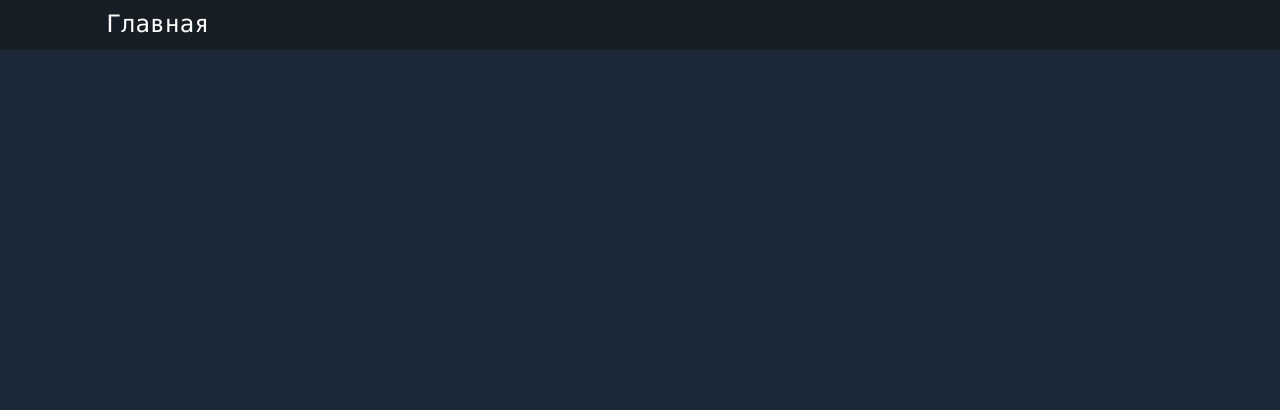
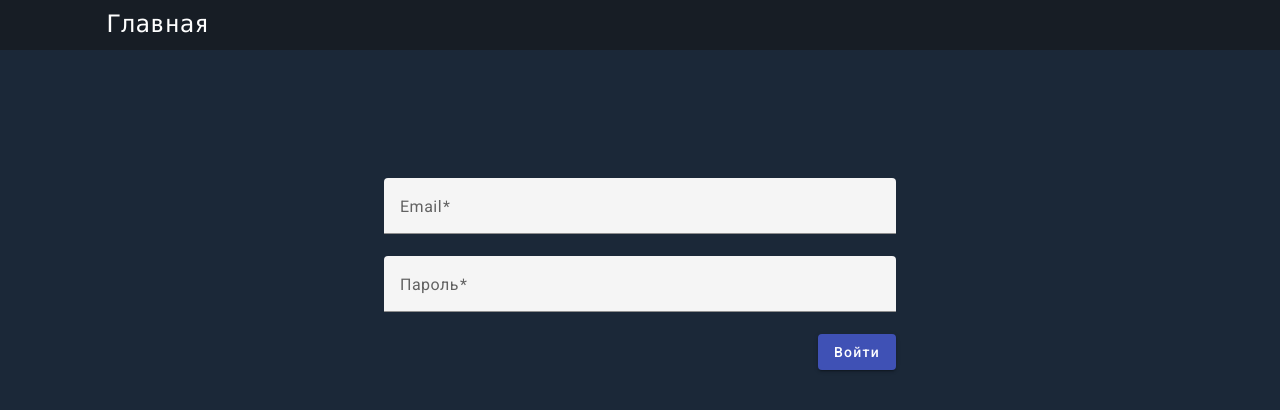
Before and after one commit to Ararat-M/angular-app, an Angular app: page /auth in a window 1280 px wide. Before the commit this address led to /. Shown: the top 410 px of the page. Built offline with nearby package versions, Linux system fonts and the light colour scheme.

Commit message:
update auth service

```diff
--- a/src/app/app-routing.module.ts
+++ b/src/app/app-routing.module.ts
@@ -6,8 +6,8 @@ import {authGuard} from "./guards/auth.guard";
 import {AuthComponent} from "./components/auth/auth.component";
 
 const routes: Routes = [
-  { path: "", component: AuthComponent, },
-  { path: "posts", component: PostListComponent, canActivate: [authGuard] },
+  { path: "", component: PostListComponent, canActivate: [authGuard] },
+  { path: "auth", component: AuthComponent},
   { path: "posts/:id", component: PostDetailComponent}
 ];
 
--- a/src/app/components/auth-form/auth-form.component.html
+++ b/src/app/components/auth-form/auth-form.component.html
@@ -7,7 +7,7 @@
       placeholder="Email"
       [formControl]="emailControl"
     >
-    <mat-error *ngIf="form.controls.email.hasError('required')">
+    <mat-error *ngIf="emailControl.hasError('required')">
       Пожалуйста, введите email
     </mat-error>
     <mat-error *ngIf="emailControl.hasError('email') && !emailControl.hasError('required')">
@@ -23,9 +23,19 @@
       placeholder="пароль"
       [formControl]="passwordControl"
     >
-    <mat-error *ngIf="form.controls.email.hasError('required')">
+    <mat-error *ngIf="passwordControl.hasError('required')">
       Пожалуйста, введите пароль
     </mat-error>
+    <mat-error *ngIf="passwordControl.hasError('minlength') && !passwordControl.hasError('required')">
+      Минимум 6 символов (введено {{ passwordControl.getError('minlength').actualLength }})
+    </mat-error>
   </mat-form-field>
-  <button mat-raised-button color="primary" class="btn" type="submit">Sign In</button>
+  <button
+    mat-raised-button
+    color="primary"
+    class="btn"
+    type="submit"
+  >
+    Войти
+  </button>
 </form>
--- a/src/app/components/auth-form/auth-form.component.ts
+++ b/src/app/components/auth-form/auth-form.component.ts
@@ -22,7 +22,8 @@ export class AuthFormComponent {
       Validators.email
     ]),
     password: new FormControl<string>("", [
-      Validators.required
+      Validators.required,
+      Validators.minLength(6)
     ])
   })
 
@@ -43,14 +44,14 @@ export class AuthFormComponent {
   }
 
   submit() {
-    if (this.email && this.password) {
+    if (!this.emailControl.errors && !this.passwordControl.errors) {
       if (!this.authService.login(this.email, this.password)) {
-        this.snackbar.open("неверное имя пользователя или пароль", "", {
+        this.snackbar.open("неверный email или пароль", "", {
           duration: 3000,
           panelClass: ["snackbar-error"]
         })
       } else {
-        this.router.navigateByUrl("posts")
+        this.router.navigateByUrl("")
       }
     }
   }
--- a/src/app/components/navigation/navigation.component.html
+++ b/src/app/components/navigation/navigation.component.html
@@ -1,7 +1,7 @@
 <div class="nav-container">
   <nav class="nav-panel">
     <div class="links">
-      <a routerLink="posts">Главная</a>
+      <a routerLink="">Главная</a>
     </div>
 
 
--- a/src/app/components/navigation/navigation.component.ts
+++ b/src/app/components/navigation/navigation.component.ts
@@ -11,6 +11,5 @@ export class NavigationComponent {
 
   constructor(
     public authService: AuthService,
-    private router: Router
   ) { }
 }
--- a/src/app/guards/auth.guard.ts
+++ b/src/app/guards/auth.guard.ts
@@ -11,8 +11,7 @@ export const authGuard: CanActivateFn = () => {
     return true
   }
 
-  router.navigateByUrl("")
   console.log('authGuard false')
-
+  router.navigateByUrl("auth")
   return false
 };
--- a/src/app/services/auth.service.ts
+++ b/src/app/services/auth.service.ts
@@ -1,5 +1,6 @@
 import { Injectable } from '@angular/core';
 import { Router } from '@angular/router';
+import { IUser } from '../interfaces/user';
 
 @Injectable({
   providedIn: 'root'
@@ -23,18 +24,24 @@ export class AuthService {
   }
 
   login(email: string, password: string) {
-    // const user = localStorage.getItem('users')
-    // Проверяем данные без сервера
-    if (email === 'test@gmail.com' && password === 'test123') {
-      this.setAuthToken('asdasdwercwecfwdfv')
-      return true
+    const data = localStorage.getItem("users");
+    if (!data) return
+
+    const users: IUser[] = [JSON.parse(data)];
+
+    for (const user of users) {
+      if (user.email == email && user.password == password) {
+        this.setAuthToken('asdasdwercwecfwd3fv')
+        return true
+      }
     }
+
     return false
   }
 
   logout() {
     this.isLoggedIn = false
     localStorage.removeItem("token")
-    this.router.navigateByUrl("")
+    this.router.navigateByUrl("auth")
   }
 }
```
